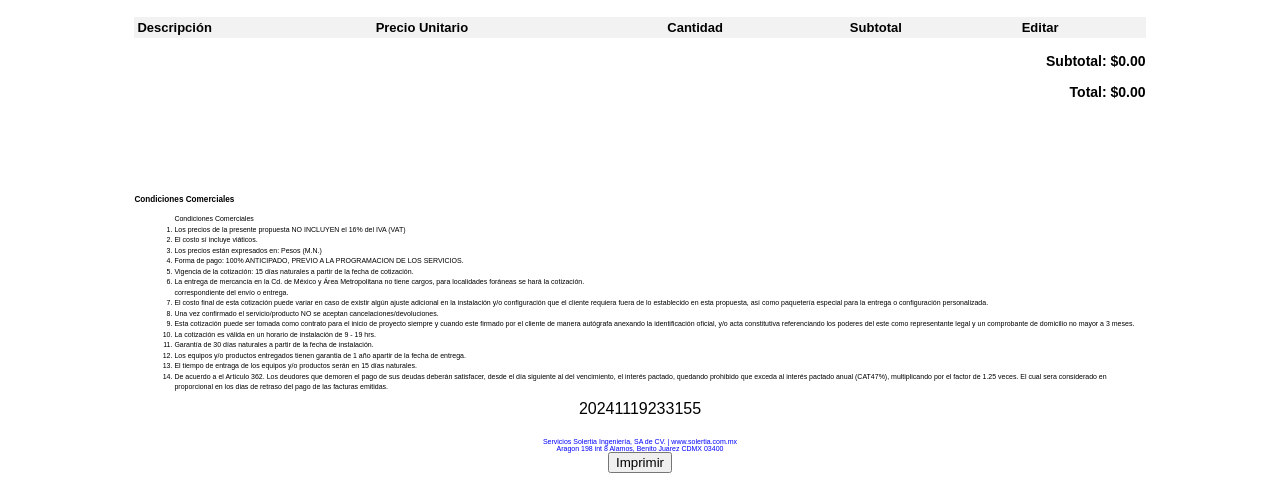
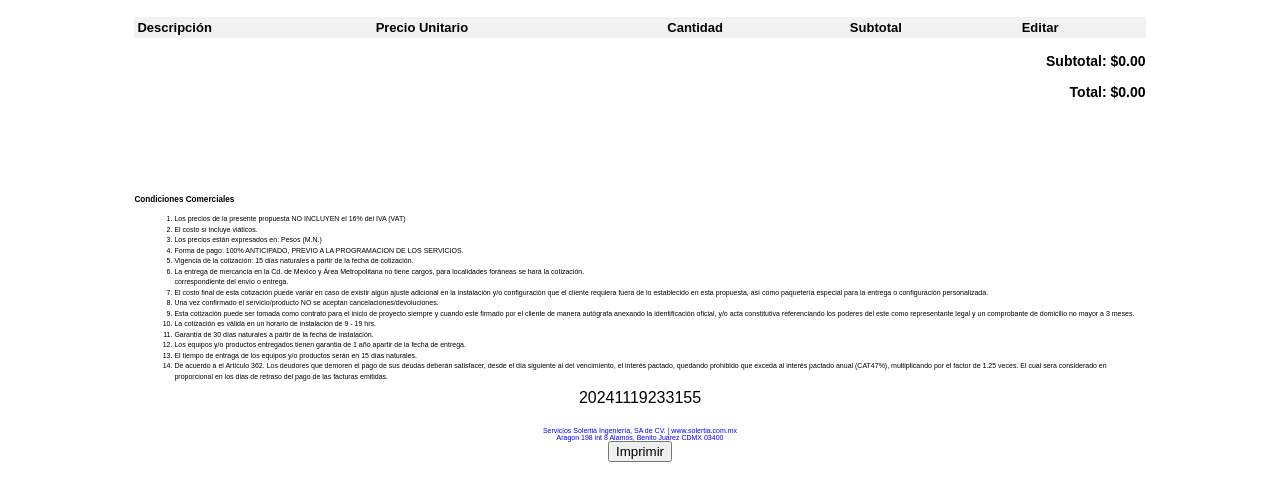
Before and after one commit to itsaAlexander/Cotizacion-sin-IVA, a plain HTML site: page index.html in a window 1280 px wide. Shown: the part 369-850 px from the top of the page. Drawn offline with Linux system fonts and the light colour scheme.

Commit message:
Update index.html

```diff
--- a/index.html
+++ b/index.html
@@ -379,7 +379,6 @@
 <div class="conditions">
     <h3>Condiciones Comerciales</h3>
     <ol>
-        Condiciones Comerciales
 <li> Los precios de la presente propuesta NO INCLUYEN el 16% del IVA (VAT)</li>
 <li> El costo sí incluye viáticos.</li>
 <li> Los precios están expresados en: Pesos (M.N.)</li>
```
